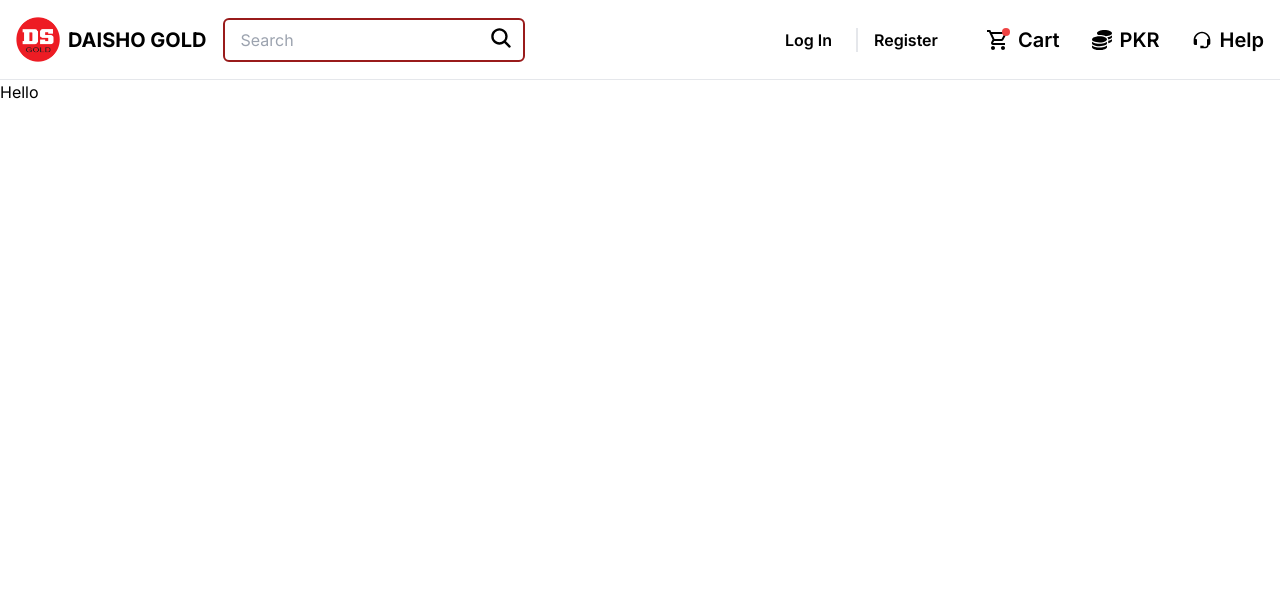
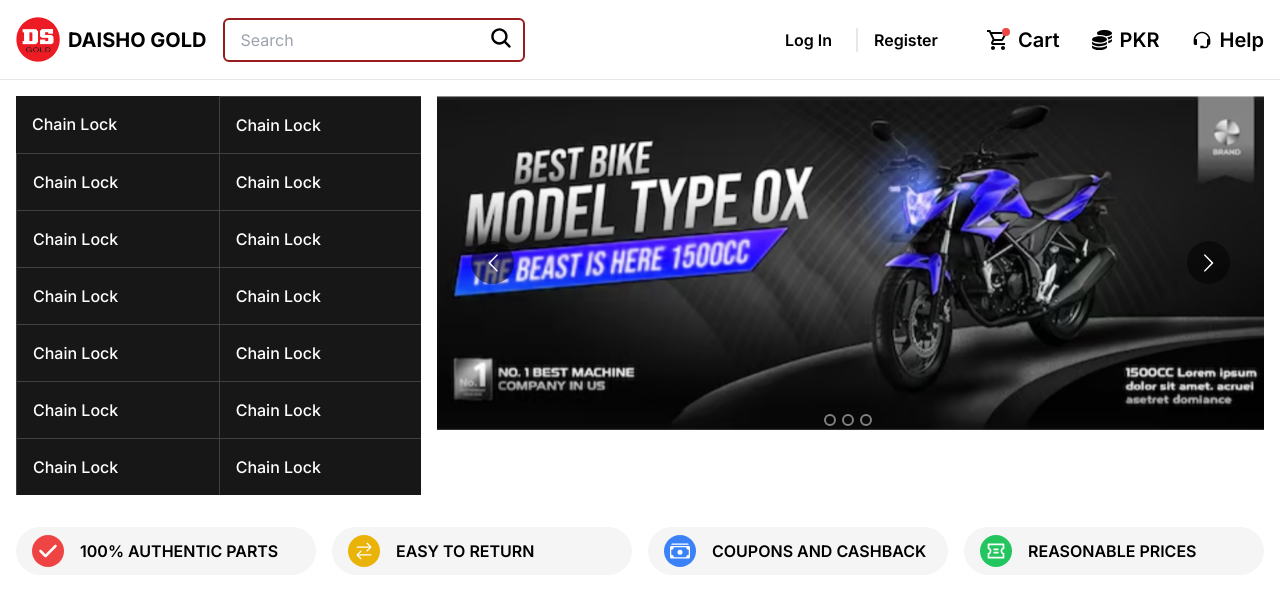
Before and after one commit to m-ans-ishfaq/daisho-gold, a Next.js app: page / in a window 1280 px wide. Shown: the top 606 px of the page. Built offline with nearby package versions, Linux system fonts and the light colour scheme.

Commit message:
Added short features list

```diff
--- a/app/components/header.tsx
+++ b/app/components/header.tsx
@@ -37,7 +37,7 @@ const CurrencyComponent = () => {
                 <FaCoins />
                 <span>{currency}</span>
             </button>
-            {showCurrency && <ul className="border-2 divide-y flex flex-col absolute top-16">
+            {showCurrency && <ul className="bg-white border-2 divide-y flex flex-col absolute top-16">
                 {Currency.CurrencyList.map(c => (
                     <li className="font-medium hover:bg-red-500 hover:text-white">
                         <button
@@ -90,7 +90,7 @@ export function Header()
     const [toggle, setToggle] = useState(false);
 
     return (
-        <header className="relative border-b h-20 flex justify-center px-4">
+        <header className="relative z-10 border-b h-20 flex justify-center px-4">
             <div className="container flex justify-between items-center">
                 {/* Left Side */}
                 <div className="flex gap-4 items-center">
--- /dev/null
+++ b/app/containers/banner.tsx
@@ -0,0 +1,44 @@
+"use client";
+import Carousel from "react-multi-carousel";
+import "react-multi-carousel/lib/styles.css";
+import Image, { StaticImageData } from "next/image";
+
+const responsive = {
+    superLargeDesktop: {
+      breakpoint: { max: 4000, min: 1024 },
+      items: 1
+    },
+    desktop: {
+      breakpoint: { max: 1024, min: 768 },
+      items: 1
+    },
+    tablet: {
+      breakpoint: { max: 768, min: 464 },
+      items: 1
+    },
+    mobile: {
+      breakpoint: { max: 464, min: 0 },
+      items: 1
+    }
+};
+
+export function BannerComponent({ images }: { images: StaticImageData[] })
+{
+    return (
+        <Carousel
+            responsive={responsive}
+            showDots={true}
+            infinite={true}
+            autoPlay={true}
+            autoPlaySpeed={3000}
+            arrows={true}
+            deviceType={"desktop"}
+        >
+            {images.map((pic, index) => (
+                <div key={index}>
+                    <Image src={pic} alt={`Banner ${index + 1}`} className="w-full" />
+                </div>
+            ))}
+        </Carousel>
+    )
+}
--- /dev/null
+++ b/app/containers/categories.tsx
@@ -0,0 +1,17 @@
+import Link from "next/link";
+import { Category } from "../lib/category";
+
+export function Categories()
+{
+    const categories = Category.getCategories();
+
+    return (
+        <article className="bg-neutral-900 text-white font-medium grid grid-cols-2 divide-x divide-y divide-neutral-700">
+            {categories.map(c => (
+                <Link href={`/${c}`} className="py-4 hover:bg-red-500 px-4">
+                    {c}
+                </Link>
+            ))}
+        </article>
+    )
+}
--- /dev/null
+++ b/app/containers/short-features.tsx
@@ -0,0 +1,45 @@
+import { FaCheck } from "react-icons/fa6";
+import { GoArrowSwitch } from "react-icons/go";
+import { BsCashStack } from "react-icons/bs";
+import { RiCouponLine } from "react-icons/ri";
+
+const shortFeatures = [
+    {
+        Icon: FaCheck,
+        label: "100% AUTHENTIC PARTS",
+        bgColor: "bg-red-500"
+    },
+    {
+        Icon: GoArrowSwitch,
+        label: "EASY TO RETURN",
+        bgColor: "bg-yellow-500"
+    },
+    {
+        Icon: BsCashStack,
+        label: "COUPONS AND CASHBACK",
+        bgColor: "bg-blue-500"
+    },
+    {
+        Icon: RiCouponLine,
+        label: "REASONABLE PRICES",
+        bgColor: "bg-green-500"
+    },
+]
+
+export function ShortFeatures()
+{
+    return (
+        <div className="p-4 flex justify-center">
+            <div className="grid grid-cols-1 sm:grid-cols-2 xl:grid-cols-4 gap-4 container">
+                {shortFeatures.map(({Icon, bgColor, label}, i) => (
+                    <div key={i} className="w-full flex items-center gap-4 rounded-full bg-neutral-100 px-4 py-2">
+                        <div className={bgColor + " rounded-full w-8 h-8 flex justify-center items-center text-white text-xl"}>
+                            <Icon />
+                        </div>
+                        <span className="font-semibold">{label}</span>
+                    </div>
+                ))}
+            </div>
+        </div>
+    )
+}
--- a/app/layout.tsx
+++ b/app/layout.tsx
@@ -1,6 +1,7 @@
 import type { Metadata } from "next";
 import { Inter } from "next/font/google";
 import "./globals.css";
+import { Header } from "./components/header";
 
 const inter = Inter({ subsets: ["latin"] });
 
@@ -16,7 +17,10 @@ export default function RootLayout({
 }>) {
   return (
     <html lang="en">
-      <body className={inter.className}>{children}</body>
+      <body className={inter.className}>
+        <Header />
+        {children}
+      </body>
     </html>
   );
 }
--- /dev/null
+++ b/app/lib/banner.ts
@@ -0,0 +1,9 @@
+import { Banner1, Banner2, Banner3 } from "../assets";
+
+export class Banner
+{
+    static async fetchBanners()
+    {
+        return [Banner1, Banner2, Banner3];
+    }
+}
--- /dev/null
+++ b/app/lib/category.ts
@@ -0,0 +1,22 @@
+export class Category
+{
+    static getCategories()
+    {
+        return [
+            "Chain Lock",
+            "Chain Lock",
+            "Chain Lock",
+            "Chain Lock",
+            "Chain Lock",
+            "Chain Lock",
+            "Chain Lock",
+            "Chain Lock",
+            "Chain Lock",
+            "Chain Lock",
+            "Chain Lock",
+            "Chain Lock",
+            "Chain Lock",
+            "Chain Lock"
+        ]
+    }
+}
--- a/app/page.tsx
+++ b/app/page.tsx
@@ -1,12 +1,23 @@
-import { Header } from "./components/header"
+import { BannerComponent } from "./containers/banner";
+import { Categories } from "./containers/categories";
+import { ShortFeatures } from "./containers/short-features";
+import { Banner } from "./lib/banner";
 
-export default function Home() {
+export default async function Home() {
+
+  const bannerImages = await Banner.fetchBanners();
+
   return (
-    <>
-      <Header />
-      <main>
-        Hello
-      </main>
-    </>
+    <main>
+      <section className="w-full p-4 flex flex-col items-center">
+        <div className="container flex flex-col-reverse xl:grid xl:grid-cols-3 gap-4">
+          <Categories />
+          <div className="h-full col-span-2">
+            <BannerComponent images={bannerImages} />
+          </div>
+        </div>
+      </section>
+      <ShortFeatures />
+    </main>
   );
 }
--- a/package.json
+++ b/package.json
@@ -13,7 +13,8 @@
     "next": "14.2.4",
     "react": "^18",
     "react-dom": "^18",
-    "react-icons": "^5.2.1"
+    "react-icons": "^5.2.1",
+    "react-multi-carousel": "^2.8.5"
   },
   "devDependencies": {
     "@types/node": "^20",
```
Also changed, not shown: app/assets/index.ts (+7 -1 lines), 1 other file (tests, documents, lock files or other folders).
